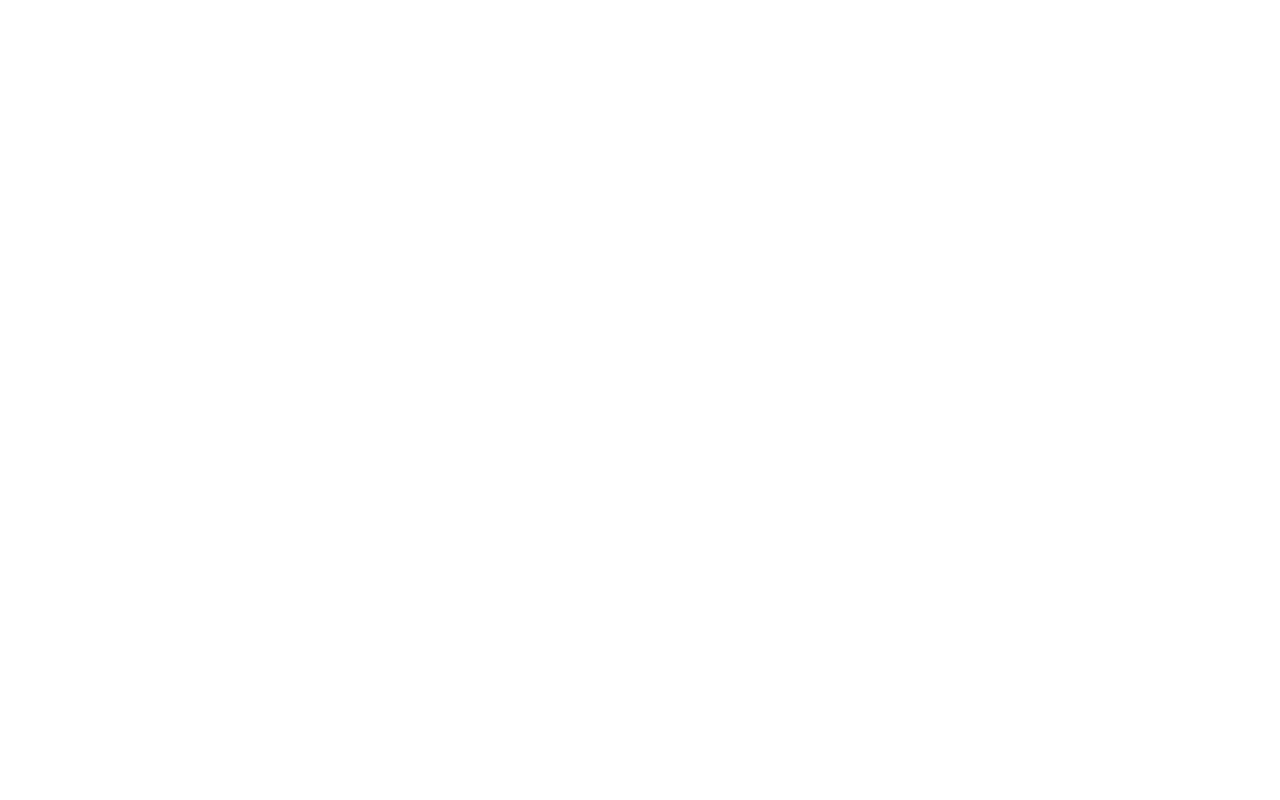
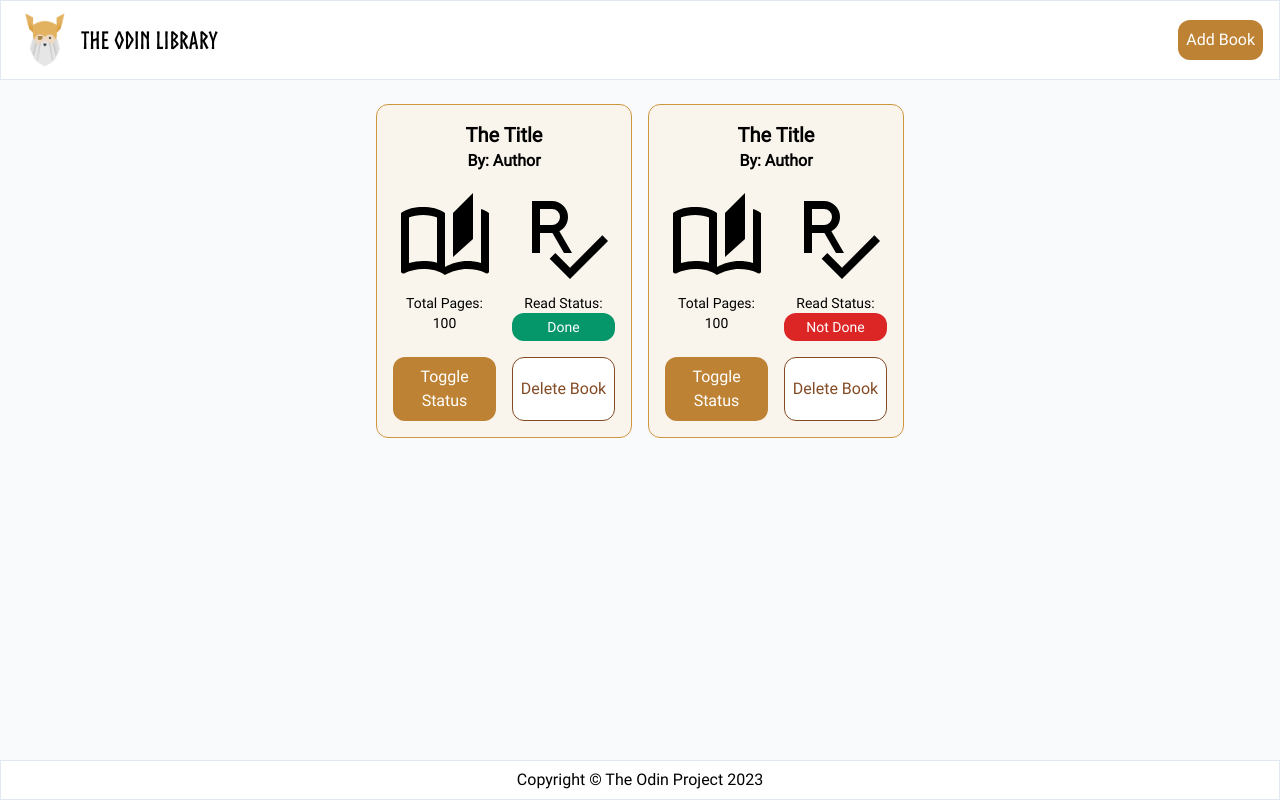
Before and after one commit to LyzanderAndrylie/odin-library, a website: page src/index.html in a window 1280 px wide. Drawn offline with nearby package versions, Linux system fonts and the light colour scheme; files that its build step writes are made by us from their sources.

Commit message:
Implement library app

```diff
--- a/input.css
+++ b/input.css
@@ -1,3 +1,13 @@
 @tailwind base;
 @tailwind components;
 @tailwind utilities;
+
+@font-face {
+    font-family: 'Norse-Bold';
+    src: url(../media/font/Norse-Bold.otf);
+}
+
+@font-face {
+    font-family: 'Roboto';
+    src: url(../media/font/Roboto-Regular.ttf);
+}
--- a/package.json
+++ b/package.json
@@ -6,7 +6,9 @@
   "scripts": {
     "test": "echo \"Error: no test specified\" && exit 1",
     "build": "postcss ./input.css -o ./src/css/style.css",
-    "dev": "tailwindcss -i ./input.css -o ./src/css/style.css --watch"
+    "dev": "tailwindcss -i ./input.css -o ./src/css/style.css --watch",
+    "format-html": "prettier ./src/index.html --write",
+    "format-js": "prettier ./src/js/script.js --write"
   },
   "keywords": [],
   "author": "",
--- a/src/index.html
+++ b/src/index.html
@@ -1,5 +1,6 @@
 <!doctype html>
 <html lang="en">
+
 <head>
   <meta charset="UTF-8" />
   <meta name="viewport" content="width=device-width, initial-scale=1.0" />
@@ -7,7 +8,65 @@
   <link rel="stylesheet" href="./css/style.css" />
   <script src="./js/script.js" defer></script>
 </head>
-  <body>
 
+<body class="grid min-h-screen grid-rows-[10vh_1fr_5vh] font-roboto">
+  <dialog id="add-book-dialog" class="w-72 rounded-xl p-4 backdrop:bg-slate-400 backdrop:bg-opacity-60">
+    <form id="add-book-form">
+      <h1 class="mb-6 text-center text-xl font-bold">Add Book</h1>
+      <div class="mb-2">
+        <label class="block" for="title">Title</label>
+        <input class="w-full rounded border border-slate-200 bg-slate-50" type="text" name="title" id="title"
+          required />
+      </div>
+      <div class="mb-2">
+        <label class="block" for="author">Author</label>
+        <input class="w-full rounded border border-slate-200 bg-slate-50" type="text" name="author" id="author"
+          required />
+      </div>
+      <div class="mb-2">
+        <label class="block" for="pages">Total Pages</label>
+        <input class="w-full rounded border border-slate-200 bg-slate-50" type="number" min="1" name="pages" id="pages"
+          required />
+      </div>
+      <fieldset class="mb-6">
+        <legend>Read Status</legend>
+        <div>
+          <input class="accent-tussock-500" type="radio" name="read" value="done" id="done" required />
+          <label for="done" class="mr-2">Done</label>
+          <input class="accent-tussock-500" type="radio" name="read" value="not-done" id="not-done" required />
+          <label for="not-done">Not Done</label>
+        </div>
+      </fieldset>
+      <div class="flex gap-4">
+        <button class="flex-1 rounded-xl bg-tussock-500 p-1 text-white hover:bg-tussock-600 active:bg-tussock-700"
+          type="submit" formmethod="post">
+          Add
+        </button>
+        <button
+          class="flex-1 rounded-xl border border-tussock-700 p-1 text-tussock-700 hover:bg-tussock-50 active:bg-tussock-100"
+          type="submit" formmethod="dialog" formnovalidate>
+          Cancel
+        </button>
+      </div>
+    </form>
+  </dialog>
+
+  <header class="flex items-center justify-between border border-slate-200 p-4">
+    <div class="flex items-center gap-2">
+      <img class="w-14" src="./media/asset/odin-logo.png" alt="" />
+      <span class="font-norse-bold text-2xl font-bold">The Odin Library</span>
+    </div>
+    <button class="rounded-xl bg-tussock-500 p-2 text-white hover:bg-tussock-600 active:bg-tussock-700" type="button"
+      id="add-book-btn">
+      Add Book
+    </button>
+  </header>
+  <main
+    class="grid grid-cols-[repeat(auto-fit,256px)] content-start justify-center justify-items-center gap-4 bg-slate-50 p-6 empty:flex empty:items-center empty:justify-center empty:font-norse-bold empty:text-4xl empty:before:content-['There_is_no_book_at_the_moment']">
+  </main>
+  <footer class="flex items-center justify-center border border-slate-200">
+    Copyright © The Odin Project 2023
+  </footer>
 </body>
+
 </html>
--- a/src/js/script.js
+++ b/src/js/script.js
@@ -0,0 +1,200 @@
+const myLibrary = [];
+
+function Book(title, author, pages, read) {
+  this.title = title;
+  this.author = author;
+  this.pages = pages;
+  this.read = read;
+}
+
+Book.prototype.info = function getBookInfo() {
+  return `${this.title} by ${this.author}, ${this.pages} pages, ${
+    this.read ? "has been read" : "not read yet"
+  }`;
+};
+
+Book.prototype.toggleStatus = function changeBookStatus() {
+  this.read = !this.read;
+};
+
+function createBookCardComponent(book) {
+  const bookCardHtml = `
+  <article
+      class="book-card grid w-64 grid-cols-2 grid-rows-[auto_1fr_auto] gap-4 rounded-xl border border-tussock-400 bg-tussock-50 p-4">
+      <hgroup class="col-span-2">
+        <h1 class="text-center text-xl font-bold"></h1>
+        <p class="text-center font-bold"></p>
+      </hgroup>
+      <div class="text-center">
+        <svg class="mx-auto mb-2 block w-24" xmlns="http://www.w3.org/2000/svg" viewBox="0 0 24 24">
+          <title>book-open-page-variant-outline</title>
+          <path
+            d="M19 1L14 6V17L19 12.5V1M21 5V18.5C19.9 18.15 18.7 18 17.5 18C15.8 18 13.35 18.65 12 19.5V6C10.55 4.9 8.45 4.5 6.5 4.5C4.55 4.5 2.45 4.9 1 6V20.65C1 20.9 1.25 21.15 1.5 21.15C1.6 21.15 1.65 21.1 1.75 21.1C3.1 20.45 5.05 20 6.5 20C8.45 20 10.55 20.4 12 21.5C13.35 20.65 15.8 20 17.5 20C19.15 20 20.85 20.3 22.25 21.05C22.35 21.1 22.4 21.1 22.5 21.1C22.75 21.1 23 20.85 23 20.6V6C22.4 5.55 21.75 5.25 21 5M10 18.41C8.75 18.09 7.5 18 6.5 18C5.44 18 4.18 18.19 3 18.5V7.13C3.91 6.73 5.14 6.5 6.5 6.5C7.86 6.5 9.09 6.73 10 7.13V18.41Z" />
+        </svg>
+        <p class="text-sm">
+          Total Pages:<br />
+          <span class="book-total-pages"></span>
+        </p>
+      </div>
+      <div class="text-center">
+        <svg class="mx-auto mb-2 block w-24" xmlns="http://www.w3.org/2000/svg" viewBox="0 0 24 24">
+          <title>read</title>
+          <path
+            d="M21.59,11.59L23,13L13.5,22.5L8.42,17.41L9.83,16L13.5,19.68L21.59,11.59M4,16V3H6L9,3A4,4 0 0,1 13,7C13,8.54 12.13,9.88 10.85,10.55L14,16H12L9.11,11H6V16H4M6,9H9A2,2 0 0,0 11,7A2,2 0 0,0 9,5H6V9Z" />
+        </svg>
+        <p class="text-sm">
+          Read Status:<br />
+          <span class="book-read-status inline-block w-full rounded-xl p-1 text-white">
+            <button class="rounded-full border border-white"></button>
+          </span>
+        </p>
+      </div>
+      <button class="toggle-btn rounded-xl bg-tussock-500 p-2 text-white hover:bg-tussock-600 active:bg-tussock-700"
+        type="button">
+        Toggle Status
+      </button>
+      <button
+        class="delete-btn rounded-xl border bg-white border-tussock-700 p-1 text-tussock-700 hover:bg-tussock-50 active:bg-tussock-100"
+        type="button">
+        Delete Book
+      </button>
+    </article>
+  `;
+
+  const template = document.createElement("template");
+  template.innerHTML = bookCardHtml;
+
+  // Set the content of the book
+  const h1 = template.content.querySelector(".book-card > hgroup > h1");
+  h1.textContent = book.title;
+
+  const p = template.content.querySelector(".book-card > hgroup > p");
+  p.textContent = `By: ${book.author}`;
+
+  const totalPagesSpan = template.content.querySelector(".book-total-pages");
+  totalPagesSpan.textContent = book.pages;
+
+  const readStatusSpan = template.content.querySelector(".book-read-status");
+  readStatusSpan.textContent = book.read ? "Done" : "Not Done";
+  readStatusSpan.classList.add(book.read ? "bg-emerald-600" : "bg-red-600");
+
+  // Set toggle and delete buttons
+  const bookIndex = myLibrary.indexOf(book);
+
+  const toggleButton = template.content.querySelector(".toggle-btn");
+  toggleButton?.addEventListener("click", () => {
+    book.read = !book.read;
+    readStatusSpan.textContent = book.read ? "Done" : "Not Done";
+    readStatusSpan.classList.remove("bg-emerald-600");
+    readStatusSpan.classList.remove("bg-red-600");
+    readStatusSpan.classList.add(book.read ? "bg-emerald-600" : "bg-red-600");
+  });
+
+  const deleteButton = template.content.querySelector(".delete-btn");
+  deleteButton?.addEventListener("click", () => {
+    removeBook(bookIndex);
+  });
+
+  return template.content.firstElementChild;
+}
+
+function removeDisplayAllBooks() {
+  const main = document.querySelector("main");
+  main.innerHTML = "";
+}
+
+function displayAllBooks() {
+  const main = document.querySelector("main");
+
+  myLibrary.forEach((book) => {
+    const bookCard = createBookCardComponent(book);
+    main?.appendChild(bookCard);
+  });
+}
+
+function refreshDisplayBook() {
+  removeDisplayAllBooks();
+  displayAllBooks();
+}
+
+function addBookToLibrary(book) {
+  myLibrary.push(book);
+}
+
+function removeBookFromLibrary(index) {
+  myLibrary.splice(index, 1);
+}
+
+function addBook(book) {
+  addBookToLibrary(book);
+  refreshDisplayBook();
+}
+
+function removeBook(bookIndex) {
+  removeBookFromLibrary(bookIndex);
+  refreshDisplayBook();
+}
+
+function createBookFromForm(form) {
+  const formData = new FormData(form);
+  const title = formData.get("title");
+  const author = formData.get("author");
+  const pages = formData.get("pages");
+  const read = formData.get("read") === "done";
+
+  return new Book(title, author, pages, read);
+}
+
+function setAddBookModal() {
+  const addBookButton = document.getElementById("add-book-btn");
+  const addBookDialog = document.getElementById("add-book-dialog");
+
+  addBookButton?.addEventListener("click", () => {
+    addBookDialog?.showModal();
+  });
+
+  addBookDialog?.addEventListener("click", (e) => {
+    const dialogDimensions = addBookDialog.getBoundingClientRect();
+    if (
+      e.clientX < dialogDimensions.left ||
+      e.clientX > dialogDimensions.right ||
+      e.clientY < dialogDimensions.top ||
+      e.clientY > dialogDimensions.bottom
+    ) {
+      addBookDialog.close();
+    }
+  });
+}
+
+function setAddBookForm() {
+  const addBookForm = document.getElementById("add-book-form");
+  const addBookDialog = document.getElementById("add-book-dialog");
+
+  addBookForm?.addEventListener("submit", (e) => {
+    const formMethod = e.submitter?.getAttribute("formmethod");
+    if (formMethod === "dialog") return;
+
+    e.preventDefault();
+    const newBook = createBookFromForm(addBookForm);
+    addBook(newBook);
+
+    addBookForm.reset();
+    addBookDialog.close();
+  });
+}
+
+function initBook() {
+  const readBook = new Book("The Title", "Author", 100, true);
+  const notReadBook = new Book("The Title", "Author", 100, false);
+
+  addBook(readBook);
+  addBook(notReadBook);
+}
+
+function main() {
+  setAddBookModal();
+  setAddBookForm();
+  initBook();
+}
+
+main();
--- a/tailwind.config.js
+++ b/tailwind.config.js
@@ -1,11 +1,28 @@
 /** @type {import('tailwindcss').Config} */
 module.exports = {
-  content: [
-    "/src/index.html",
-    "./src/**/*.{html,js}"
-  ],
+  content: ["/src/index.html", "./src/**/*.{html,js}"],
   theme: {
-    extend: {},
+    extend: {
+      colors: {
+        tussock: {
+          50: "#faf5ec",
+          100: "#f2e8cf",
+          200: "#e7d2a1",
+          300: "#d9b36b",
+          400: "#cd9641",
+          500: "#be8234",
+          600: "#a3652b",
+          700: "#834b25",
+          800: "#6e3e25",
+          900: "#5e3525",
+          950: "#361b12",
+        },
+      },
+      fontFamily: {
+          'roboto': ['Roboto', 'sans-serif'],
+          'norse-bold': ['Norse-Bold'],
+      }
+    },
   },
   plugins: [],
-}
+};
```
Also changed, not shown: README.md (added), src/css/style.css (added), src/media/asset/odin-logo.png (added), src/media/font/Norse-Bold.otf (added), src/media/font/Roboto-Regular.ttf (added), 3 other files. Lines whose indentation alone changed are shown as unchanged.
